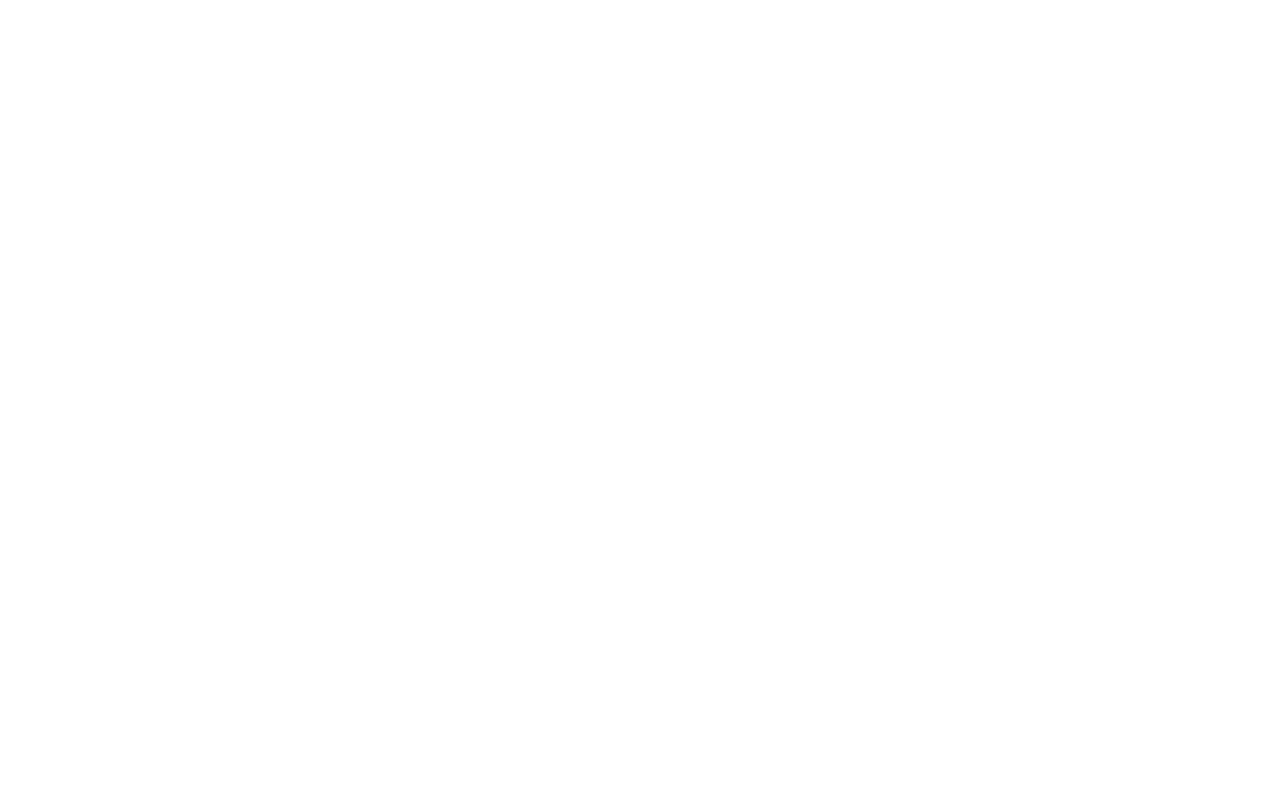
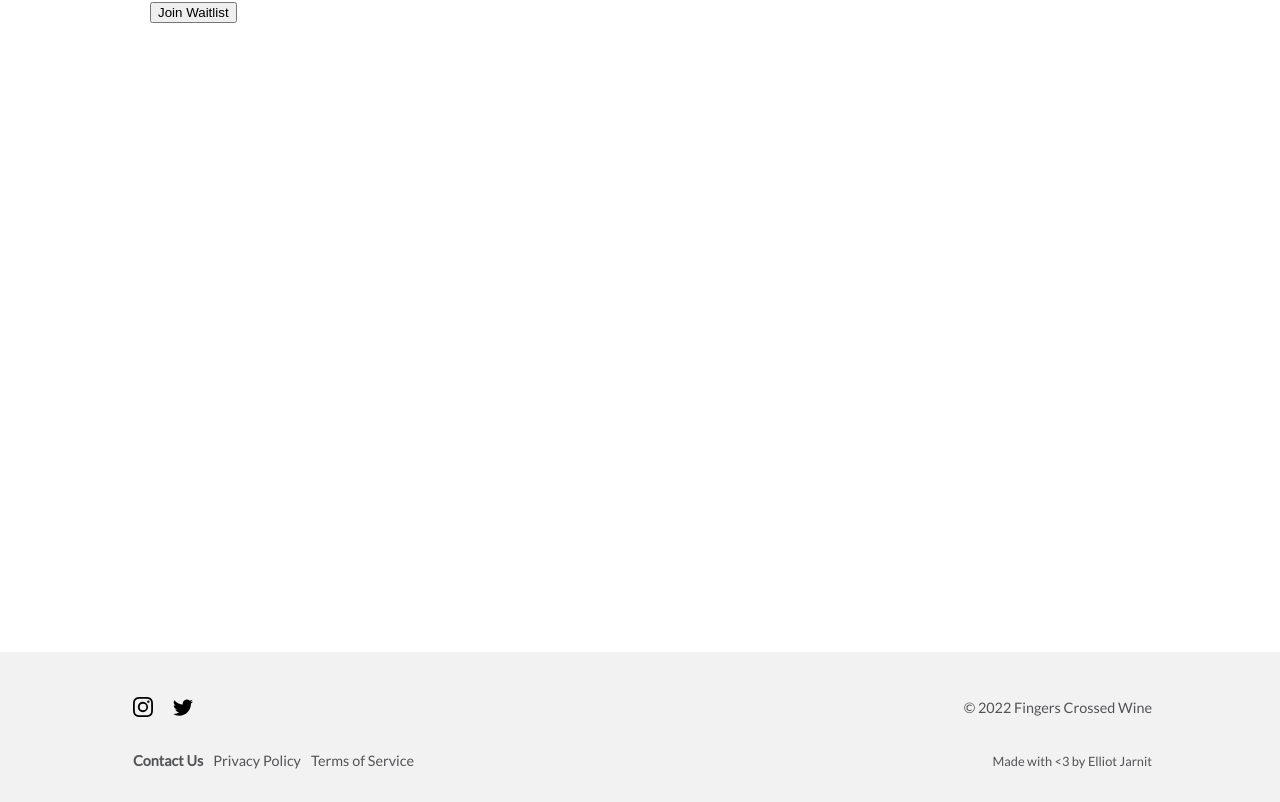
Before and after one commit to elliotjarnit/fingerscrossedsite, a Nuxt app: page / in a window 1280 px wide. Shown: the part 223-1025 px from the top of the page. Before the commit the page ends 800 px from the top, so only its background shows below. Built offline with nearby package versions, Linux system fonts and the light colour scheme.

Commit message:
lots of ui

```diff
--- a/components/SVGIcon.vue
+++ b/components/SVGIcon.vue
@@ -1,5 +1,8 @@
 <template>
-    <object :data="'/svgs/' + icon + '.svg'" type="image/svg+xml"></object>
+    <div :style="{width: increasePX(size, 10), height: increasePX(size, 10)}" class="icon">
+        <div class="clickable" :style="{width: increasePX(size, 10), height: increasePX(size, 10)}" v-if="clickable" @click="goToLink"></div>
+        <object class="icon-svg" :data="'/svgs/' + icon + '.svg'" type="image/svg+xml" :style="{width: size, height: size}"></object>
+    </div>
 </template>
 
 <script>
@@ -8,7 +11,54 @@
         icon: {
             type: String,
             required: true
+        },
+        clickable: {
+            type: Boolean,
+            default: false
+        },
+        size: {
+            type: String,
+            required: false,
+            default: "20px"
+        },
+        link: {
+            type: String,
+            required: false,
+        }
+    },
+    methods: {
+        increasePX(initial, px) {
+            initial = Number(initial.replace('px', ''));
+            return (initial + px) + 'px';
+        },
+        goToLink() {
+            if (this.link) window.location.href = this.link;
         }
     }
 }
 </script>
+
+<style lang="scss" scoped>
+.icon {
+    display: flex;
+    z-index: 100;
+    justify-content: center;
+    align-items: center;
+
+    &:hover > .icon-svg {
+        transform: scale(1.2);
+    }
+    .icon-svg {
+        z-index: 1;
+        transition: all 0.2s ease-in-out;
+    }
+}
+
+.clickable {
+    position: absolute;
+    z-index: 100;
+    &:hover {
+        cursor: pointer;
+    }
+}
+</style>
--- a/nuxt.config.ts
+++ b/nuxt.config.ts
@@ -2,6 +2,14 @@
 export default defineNuxtConfig({
   typescript: {
       shim: false
+  },
+  buildModules: [
+    '@nuxtjs/google-fonts'
+  ],
+  googleFonts: {
+    families: {
+      Lato: true
+    }
   },
   app: {
     head: {
--- a/package.json
+++ b/package.json
@@ -9,6 +9,7 @@
     "postinstall": "nuxt prepare"
   },
   "devDependencies": {
+    "@nuxtjs/google-fonts": "^3.0.0-1",
     "@prisma/client": "^4.4.0",
     "nodemailer": "^6.8.0",
     "nuxt": "3.0.0-rc.11",
--- a/pages/index.vue
+++ b/pages/index.vue
@@ -1,12 +1,41 @@
 <template>
     <div>
         <div class="header">
-            <div class="header-section">
-                <SVGIcon icon="instagram"></SVGIcon>
+            <div class="section">
+                <SVGIcon icon="instagram" size="23px" link="http://instagram.com/fingerscrossedwine" clickable />
+                <SVGIcon icon="twitter" size="23px" link="http://twitter.com/@NikolasKrankl" clickable />
             </div>
             <img class="logo" src="~/assets/logo.png"/>
+            <div class="section">
+
+            </div>
         </div>
-        <button class="waitlist" @click="waitlistRedirect">Join Waitlist</button>
+        <div class="page">
+            <button class="waitlist" @click="waitlistRedirect">Join Waitlist</button>
+        </div>
+        <div class="footer">
+            <div class="footer-items">
+                <div class="row">
+                    <div class="links">
+                        <SVGIcon v-for="link in footerLinks" :key="link.icon" :icon="link.icon" :link="link.link" clickable />
+                    </div>
+                    <div class="copyright">
+                        © 2022 Fingers Crossed Wine
+                    </div>
+                </div>
+                <div class="row">
+                    <div style="padding: 0 5px;">
+                        <!-- TODO: Make contact us page -->
+                        <NuxtLink to="/contact-us" class="strong">Contact Us</NuxtLink>
+                        <NuxtLink to="/privacy-policy">Privacy Policy</NuxtLink>
+                        <NuxtLink to="/tos">Terms of Service</NuxtLink>
+                    </div>
+                    <div class="credits">
+                        Made with &lt;3 by&nbsp;<a href="https://elliotjarnit.xyz/" target="_blank">Elliot Jarnit</a>
+                    </div>
+                </div>
+            </div>
+        </div>
     </div>
 </template>
 
@@ -15,23 +44,103 @@
     width: 100vw;
     height: 75px;
     line-height: 75px;
-    padding: 0 5rem;
+    padding: 0 150px;
     box-sizing: border-box;
     display: flex;
     align-items: center;
     justify-content: space-between;
+    z-index: 50;
+    .section {
+        display: flex;
+        gap: 30px;
+        width: 10%;
+    }
     img {
         width: auto;
         height: 70%;
     }
 }
+
+.page {
+    box-sizing: border-box;
+    padding: 150px;
+    width: 100vw;
+    height: 100vh;
+    z-index: 1;
+}
+
+.footer {
+    width: 100vw;
+    height: 150px;
+    box-sizing: border-box;
+    background-color: #F2F2F2;
+    display: flex;
+    align-items: center;
+    justify-content: center;
+    .footer-items {
+        height: calc(100% - 80px);
+        width: 80vw;
+        display: flex;
+        flex-wrap: wrap;
+        gap: 30px;
+        .row {
+            flex-basis: 100vw;
+            display: flex;
+            align-items: center;
+            justify-content: space-between;
+            div {
+                height: 100%;
+            }
+            .links {
+                display: flex;
+                gap: 10px;
+            }
+        }
+        div {
+            font-family: "Lato";
+            font-weight: 300;
+            font-size: 0.9rem;
+            color: #525356;
+            margin: 0;
+            display: flex;
+            align-items: center;
+            gap: 10px;
+            a {
+                text-decoration: none;
+                color: #525356;
+                &:hover {
+                    text-decoration: underline #525356 2px;
+                    text-underline-offset: 5px;
+                }
+            }
+        }
+    }
+}
+
+.credits {
+    gap: 0px !important;
+    font-weight: 200;
+    font-size: 0.8rem !important;
+}
+
+.strong {
+    font-weight: 600;
+}
 </style>
 
 <script>
 export default {
+    data() {
+        return {
+            footerLinks: [
+                {icon: "instagram", link: "http://instagram.com/fingerscrossedwine"},
+                {icon: "twitter", link: "http://twitter.com/@NikolasKrankl"},
+            ]
+        }
+    },
     methods: {
         waitlistRedirect() {
-            window.location.href = "/join";
+            this.$router.push("/join");
         }
     }
 }
```
Also changed, not shown: pages/contact-us.vue (added), 2 other files (tests, documents, lock files or other folders).
